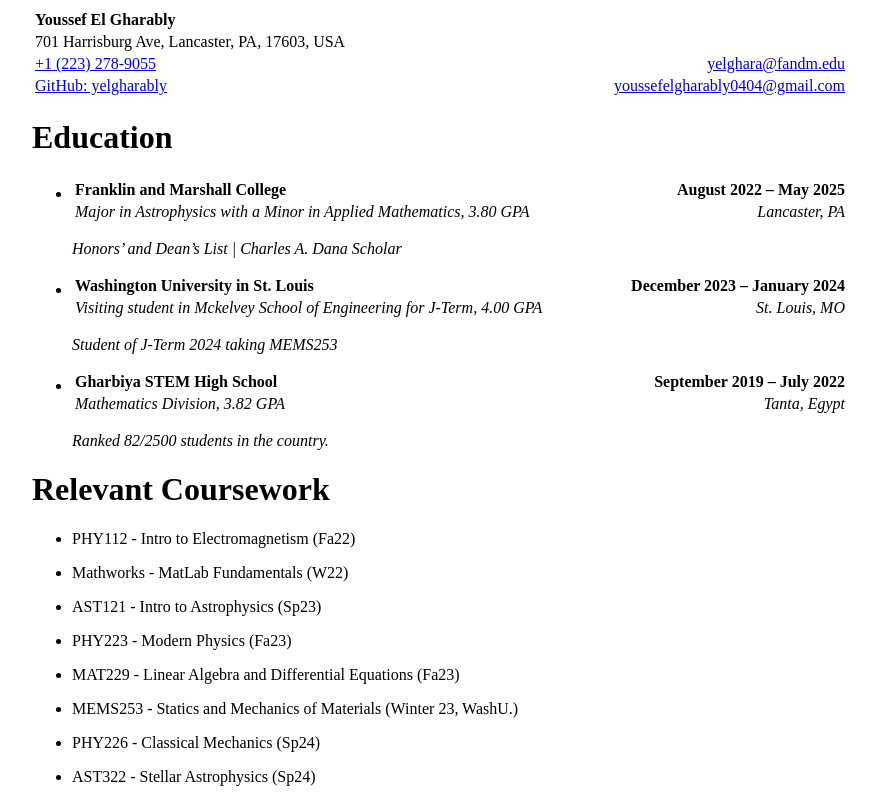
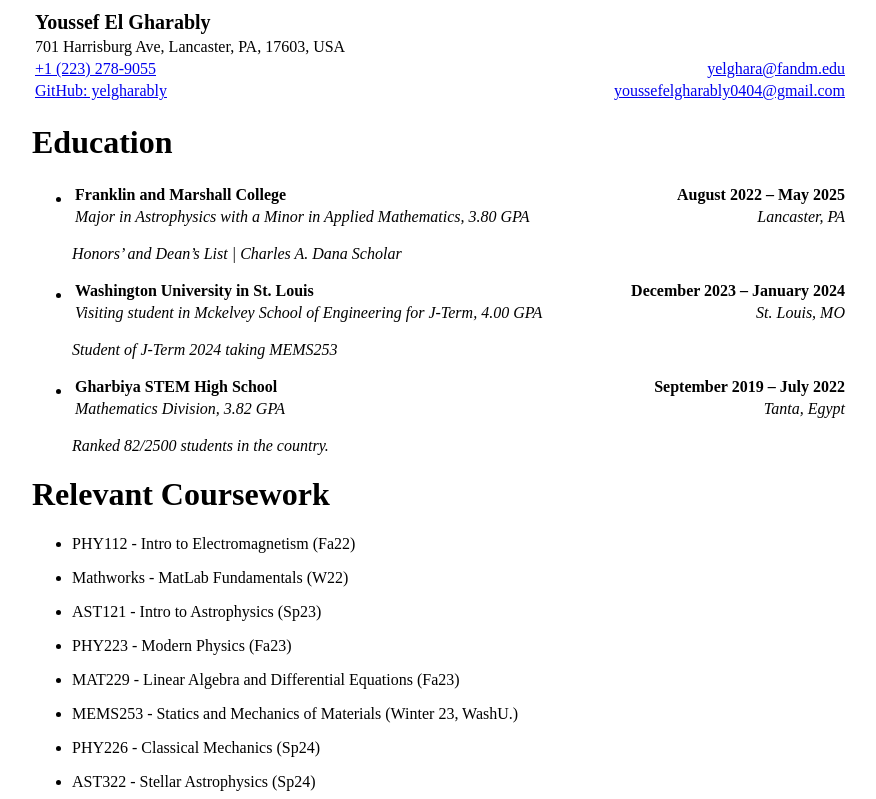
Before and after one commit to yelgharably/CV, a plain HTML site: page index.html in a window 1280 px wide. Shown: the top 799 px of the page, without its empty margins (200-1076 px from the left). Drawn offline with Linux system fonts and the light colour scheme.

Commit message:
Update index.html

```diff
--- a/index.html
+++ b/index.html
@@ -21,7 +21,7 @@
         <table>
             <tbody>
                 <tr>
-                    <td style="text-align: left;"><strong>Youssef El Gharably</strong></td>
+                    <td style="text-align: left; font-size: 20px;"><strong>Youssef El Gharably</strong></td>
                     <td style="text-align: right;"></td>
                 </tr>
                 <tr>
```
